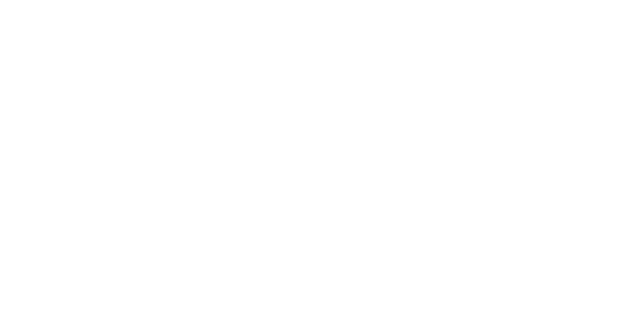
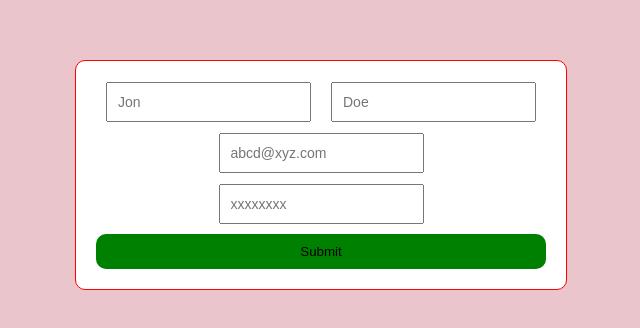
Before and after one commit to dograkunal/Myntra-Clone, a React (Vite) app: page /auth in a window 1280 px wide. Before the commit this address had no page. Shown: the part 340-668 px from the top of the page, without its empty margins (319-959 px from the left). Built offline with nearby package versions, Linux system fonts and the light colour scheme.

Commit message:
login form

```diff
--- /dev/null
+++ b/src/Components/Auth/AuthComponent.jsx
@@ -0,0 +1,64 @@
+import React, { useState } from "react";
+import "../general.scss";
+import "./style.scss";
+
+import InputComponent from "../../Utils/InputComponent/InputComponent";
+
+function AuthComponent() {
+  const [option, setOption] = useState(2);
+  return (
+    <>
+      <section className="authBase">
+        <form className="signupForm">
+          {option === 2 ? (
+            <>
+              <div>
+                <InputComponent
+                  type="text"
+                  name="firstName"
+                  placeholder="Jon"
+                  onChange={() => {}}
+                  className="inputField"
+                />
+                {/* </div>
+              <div> */}
+                <InputComponent
+                  type="text"
+                  name="lastName"
+                  placeholder="Doe"
+                  onChange={() => {}}
+                  className="inputField"
+                />
+              </div>
+            </>
+          ) : null}
+          <div>
+            <InputComponent
+              type="email"
+              name="email"
+              placeholder="abcd@xyz.com"
+              onChange={() => {}}
+              className="inputField"
+            />
+          </div>
+          <div>
+            <InputComponent
+              type="password"
+              name="password"
+              placeholder="xxxxxxxx"
+              onChange={() => {}}
+              className="inputField"
+            />
+            <div>
+              <button type="submit" className="submitBtn">
+                Submit
+              </button>
+            </div>
+          </div>
+        </form>
+      </section>
+    </>
+  );
+}
+
+export default AuthComponent;
--- /dev/null
+++ b/src/Components/Auth/style.scss
@@ -0,0 +1,36 @@
+.authBase {
+  position: relative;
+  display: flex;
+  margin: 0 auto;
+  width: 100%;
+  height: 100vh;
+  justify-content: center;
+  text-align: center;
+  background-color: rgba(209, 126, 140, 0.452);
+  .signupForm {
+    position: absolute;
+    top: 50%;
+    margin: 0 auto;
+    display: flex;
+    flex-direction: column;
+    font-size: 1.4rem;
+    padding: 2rem;
+    border: 1px solid rgb(255, 0, 0);
+    border-radius: 10px;
+    background-color: #fff;
+
+    .inputField {
+      padding: 10px;
+      font-size: 1.4rem;
+      margin: 1px 10px 10px 10px;
+    }
+  }
+}
+
+.submitBtn {
+  padding: 10px;
+  width: 100%;
+  border-radius: 10px;
+  border: none;
+  background-color: green;
+}
--- a/src/Routes/route.main.jsx
+++ b/src/Routes/route.main.jsx
@@ -4,6 +4,9 @@
 
 const Landing = React.lazy(() => import("../Components/landing"));
 const Cart = React.lazy(() => import("../Components/CartComponent/index"));
+const AuthComponent = React.lazy(() =>
+  import("../Components/Auth/AuthComponent")
+);
 
 function MainRoute() {
   return (
@@ -26,6 +29,14 @@
           </Suspense>
         }
       />
+      <Route
+        path="/auth"
+        element={
+          <Suspense>
+            <AuthComponent />
+          </Suspense>
+        }
+      />
     </Routes>
   );
 }
--- /dev/null
+++ b/src/Utils/InputComponent/InputComponent.jsx
@@ -0,0 +1,24 @@
+function InputComponent({
+  type,
+  name,
+  placeholder,
+  onChange,
+  className,
+  value,
+}) {
+  return (
+    <>
+      <input
+        type={type}
+        value={value}
+        name={name}
+        placeholder={placeholder}
+        onChange={onChange}
+        className={className}
+        required
+      />
+    </>
+  );
+}
+
+export default InputComponent;
--- a/src/Utils/PrivateRoute.jsx
+++ b/src/Utils/PrivateRoute.jsx
@@ -2,7 +2,7 @@
 import { Navigate } from "react-router-dom";
 
 function PrivateRoute({ children }) {
-  return localStorage.getItem("token") ? children : <Navigate to="/" />;
+  return localStorage.getItem("token") ? children : <Navigate to="/auth" />;
 }
 
 export default PrivateRoute;
```
Also changed, not shown: src/assets/myntraBack.jpg (added).
